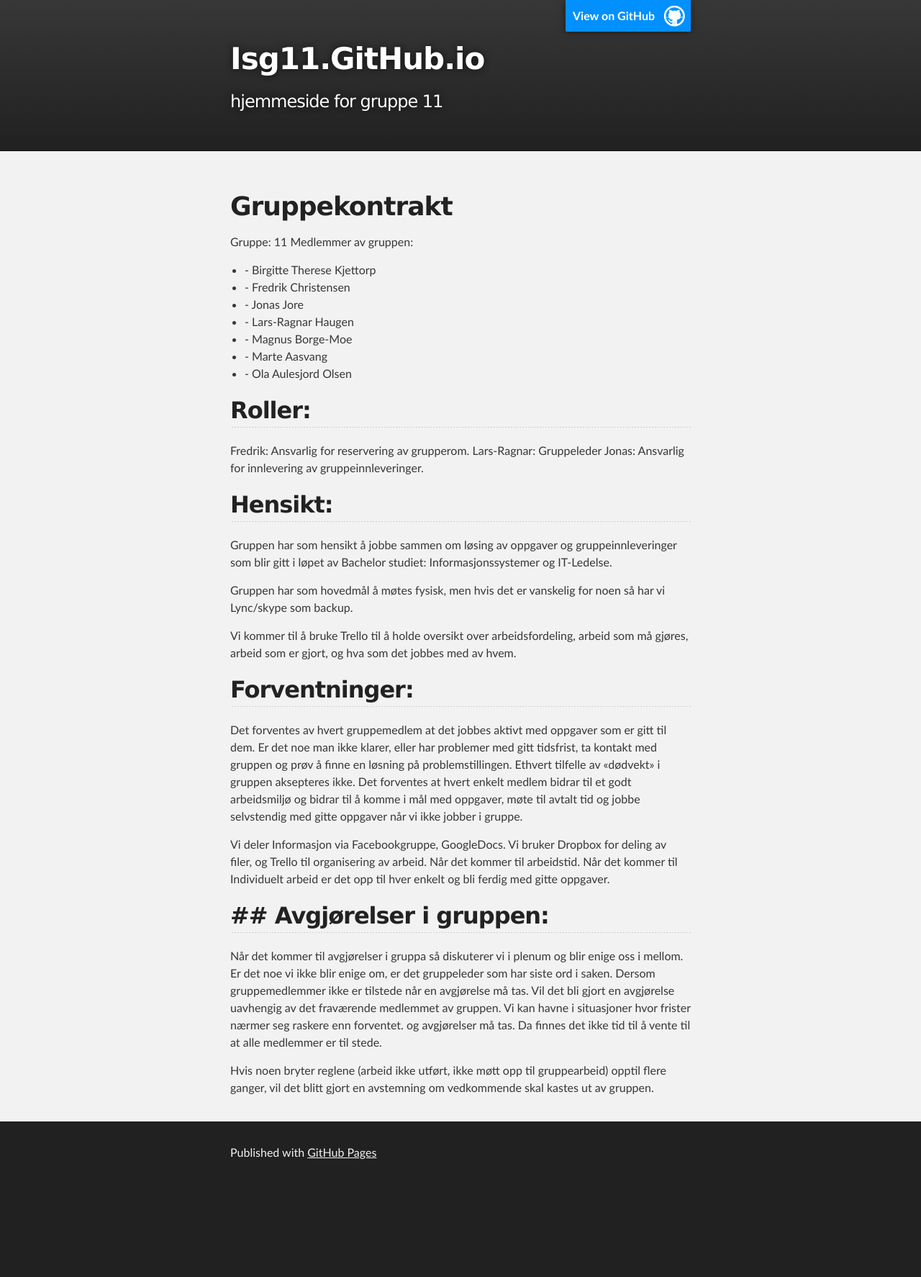
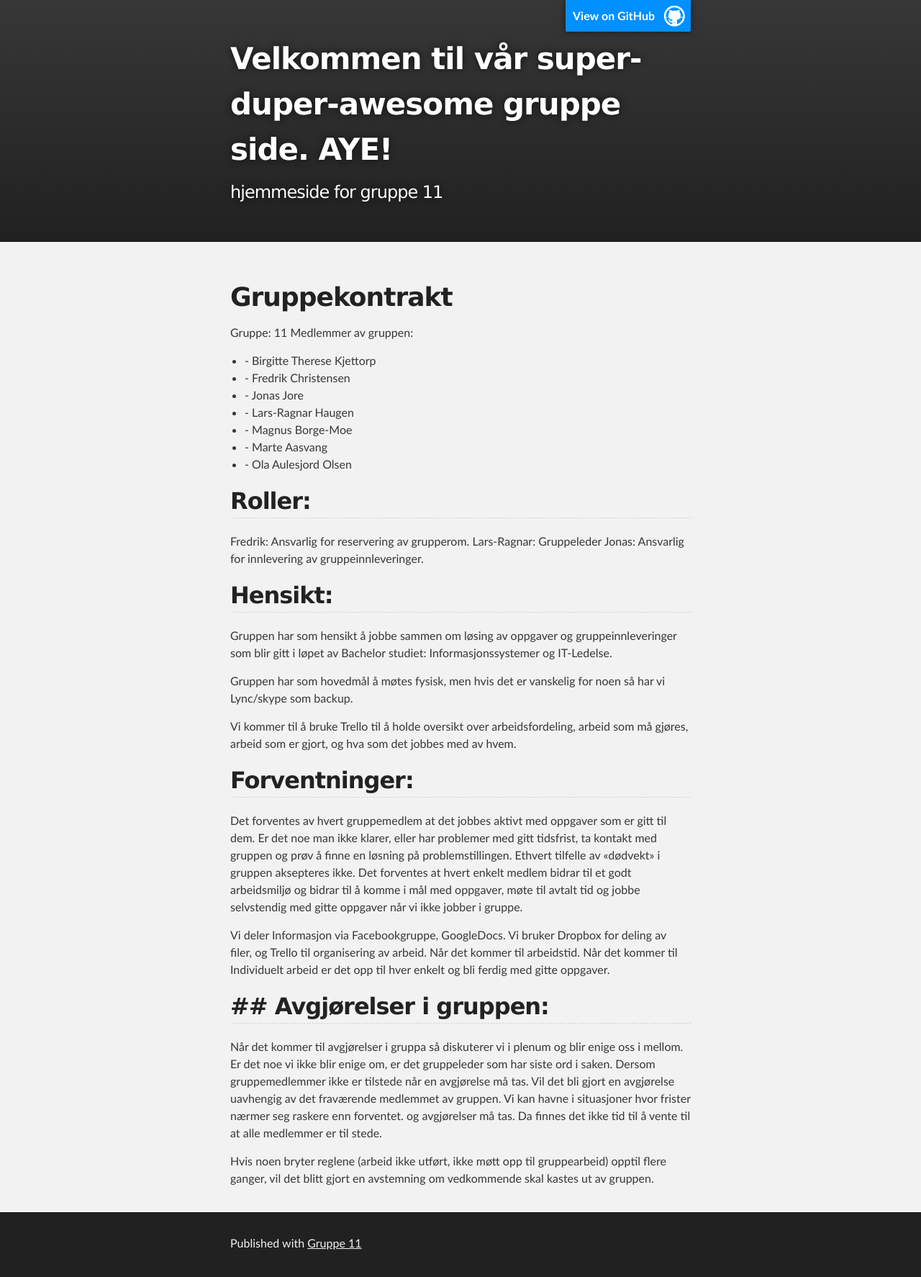
Before and after one commit to ISG11/ISG11.github.io, a plain HTML site: page index.html in a window 1280 px wide. Shown: the whole page at 72% size. Before the commit the page ends 1648 px from the top, so only its background shows below. Drawn offline with Linux system fonts and the light colour scheme.

Commit message:
Update index.html

```diff
--- a/index.html
+++ b/index.html
@@ -8,7 +8,7 @@
 
     <link rel="stylesheet" type="text/css" media="screen" href="stylesheets/stylesheet.css">
 
-    <title>Isg11.GitHub.io</title>
+    <title>Gruppe11.me</title>
   </head>
 
   <body>
@@ -18,7 +18,7 @@
         <header class="inner">
           <a id="forkme_banner" href="https://github.com/ISG11">View on GitHub</a>
 
-          <h1 id="project_title">Isg11.GitHub.io</h1>
+          <h1 id="project_title">Velkommen til vår super-duper-awesome gruppe side. AYE!</h1>
           <h2 id="project_tagline">hjemmeside for gruppe 11</h2>
 
         </header>
@@ -85,7 +85,7 @@ Vi kan havne i situasjoner hvor frister nærmer seg raskere enn forventet. og av
     <!-- FOOTER  -->
     <div id="footer_wrap" class="outer">
       <footer class="inner">
-        <p>Published with <a href="https://pages.github.com">GitHub Pages</a></p>
+        <p>Published with <a href="https://gruppe11.me">Gruppe 11</a></p>
       </footer>
     </div>
 
```
